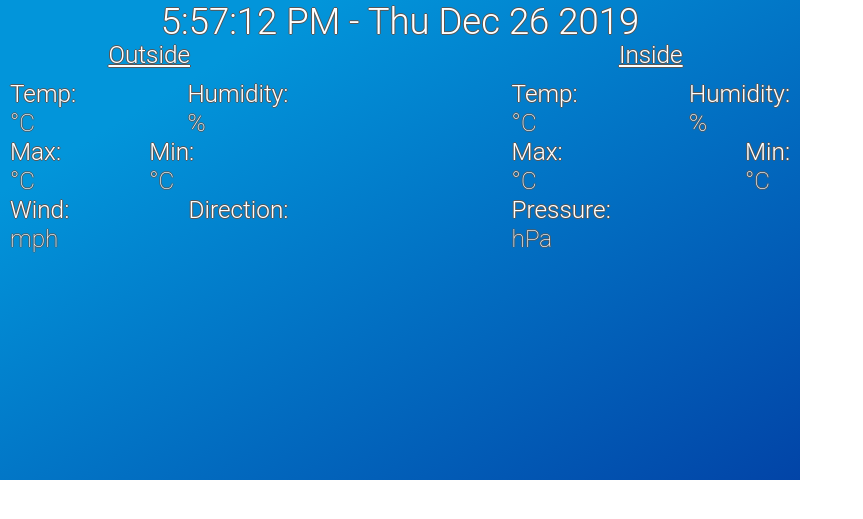
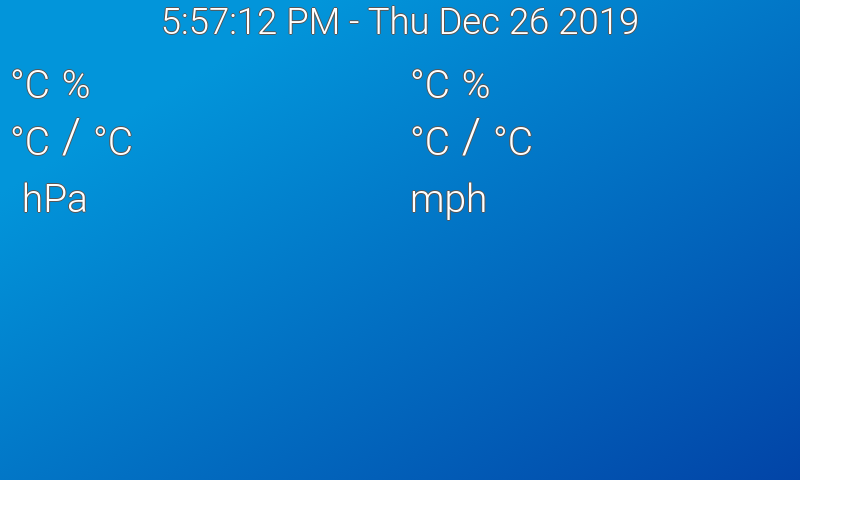
Before and after one commit to JohnELawson/weather-station, a Flask app: page / in a window 1280 px wide. Shown: the top 519 px of the page, without its empty margins (0-863 px from the left). Run offline with Flask 2, Linux system fonts and the light colour scheme; data that the repository does not hold is empty; parts of the project's set-up code (start-up, migrations or seed data) failed here and were passed over.

Commit message:
cleaned up ui

```diff
--- a/web/static/style.css
+++ b/web/static/style.css
@@ -22,52 +22,8 @@ body{
     font-weight: 300;
     font-size: 1.9em;
     margin: 0;
-}
-.container_title{
-    font-size: 0.8em;
-    text-align: center;
-    text-decoration: underline;
-    margin-bottom: 10px;
-}
-.container_sub_title{
-    font-size: 0.8em;
-}
-#current_description{
-    text-transform: capitalize;
-    font-size: 1em;
-    text-align: center;
-}
-.value{
-    font-size: 1.6em;
-}
-.units{
-    font-size: 0.8em;
-    font-weight: 150;
-}
-#forcast_weather_container{
-    flex-wrap: wrap;
-    width: 100%;
-}
-.forcast_container{
-    background-color: lightblue;
-}
-#date_time_container{
-    width: 100%;
-    height: 30px;
-    text-align: center;
-    font-size: 1.2em;
-}
-#current_weather_container{
-    width: 38%;
-    margin: 10px;
-}
-#indoors_weather_container{
-    margin: 10px;
-    width: 38%;
-}
-#weather_image_container{
-    margin: 10px;
-    width: 25%;
+    display: flex;
+    flex-direction: column;
 }
 .row{
     display: flex;
@@ -77,15 +33,48 @@ body{
     display: flex;
     flex-direction: column;
 }
-.space-between{
-    justify-content: space-between;
+#date_time_container{
+    width: 100%;
+    height: 30px;
+    text-align: center;
+    font-size: 1.2em;
 }
-.center {
-    justify-content: center;
+#weather_container{
+    width: 100%;
+    display: flex;
+    flex-direction: row;
+    margin-top: 10px;
+    font-size: 1.6em;
 }
-.fifty {
+#outdoors_weather_container{
     width: 50%;
+    margin: 10px;
+    display: flex;
+    flex-direction: column;
 }
-.right-text {
-    text-align: right;
+#current_description{
+    text-transform: capitalize;
+    font-size: 1em;
+    text-align: center;
 }
+#indoors_weather_container{
+    margin: 10px;
+    width: 50%;
+    display: flex;
+    flex-direction: column;
+}
+.column_container{
+    display: flex;
+    flex-direction: row;
+    justify-content: flex-start;
+}
+.units{
+    font-size: 0.8em;
+    align-self: flex-end;
+}
+#forcast_weather_container{
+    margin: 10px;
+    width: 100%;
+    display: flex;
+    flex-direction: row;
+}
--- a/web/templates/index.html
+++ b/web/templates/index.html
@@ -8,142 +8,86 @@
         <title>Weather</title>
     </head>
 
-    <body class="column">
+    <body>
 
         <div id="date_time_container">
             <div id="current_time"></div>
         </div>
 
-        <div class="row space-between">
+        <div id="weather_container">
 
-            <div id="current_weather_container" class="column center">
+            <div id="outdoors_weather_container">
 
-                <div class="container_title">
-                    Outside
-                </div>
-
-                <!-- outdoors temp humid -->
-                <div class="row space-between">
-                    <div class="column">
-                        <div class="container_sub_title">Temp:</div>
-                        <div class="row">
-                            <div id="current_temp" class="value"></div>
-                            <div class="units">°C</div>
-                        </div>
+                <div class="column_container">
+                    <div class="row">
+                        <div id="current_temp"></div>
+                        <div class="units">°C</div>
                     </div>
-
-                    <div class="column">
-                        <div class="container_sub_title">Humidity:</div>
-                        <div class="row">
-                            <div id="current_humidity" class="value"></div>
-                            <div class="units">%</div>
-                        </div>
+                    &nbsp
+                    <div class="row">
+                        <div id="current_humidity"></div>
+                        <div class="units">%</div>
                     </div>
                 </div>
 
-                <!-- outdoors temp min max -->
-                <div class="row space-between">
-                    <div class="column fifty">
-                        <div class="container_sub_title">Max:</div>
-                        <div class="row right-text">
-                            <div id="current_temp_max" class="value"></div>
-                            <div class="units">°C</div>
-                        </div>
+                <div class="column_container">
+                    <div class="row">
+                        <div id="current_temp_max"></div>
+                        <div class="units">°C</div>
                     </div>
-
-                    <div class="column fifty">
-                        <div class="container_sub_title">Min:</div>
-                        <div class="row right-text">
-                            <div id="current_temp_min" class="value"></div>
-                            <div class="units">°C</div>
-                        </div>
+                    <div class="row">
+                        &nbsp/&nbsp
+                    </div>
+                    <div class="row">
+                        <div id="current_temp_min"></div>
+                        <div class="units">°C</div>
                     </div>
                 </div>
 
-                <!-- wind  -->
-                <div class="row space-between">
-                    <div class="column">
-                        <div class="container_sub_title">Wind:</div>
-                        <div class="row">
-                            <div id="current_wind_speed" class="value"></div>
-                            <div class="units">mph</div>
-                        </div>
-                    </div>
-
-                    <div class="column">
-                        <div class="container_sub_title">Direction:</div>
-                        <div class="row">
-                            <div id="current_wind_direction" class="value"></div>
-                        </div>
+                <div class="column_container">
+                    <div class="row">
+                        <div id="current_pressure"></div>
+                        &nbsp
+                        <div class="units">hPa</div>
                     </div>
                 </div>
 
             </div>
 
-            <div id="weather_image_container" class="column">
-                <div class="column">
-                    <div class="row center">
-                        <img id="current_weather_icon" src=""></img>
+            <div id="indoors_weather_container">
+
+                <div class="column_container">
+                    <div class="row">
+                        <div id="indoor_temp"></div>
+                        <div class="units">°C</div>
                     </div>
-                </div>
-                <div class="column">
-                    <div class="row center">
-                        <div id="current_description" class="value"></div>
-                    </div>
-                </div>
-            </div>
-
-            <div id="indoors_weather_container" class="column center">
-                <div class="container_title">
-                    Inside
-                </div>
-
-                <!-- indoors temp humid -->
-                <div class="row space-between">
-                    <div class="column">
-                        <div class="container_sub_title">Temp:</div>
-                        <div class="row">
-                            <div id="indoor_temp" class="value"></div>
-                            <div class="units">°C</div>
-                        </div>
-                    </div>
-
-                    <div class="column">
-                        <div class="container_sub_title">Humidity:</div>
-                        <div class="row">
-                            <div id="indoor_humidity" class="value"></div>
-                            <div class="units">%</div>
-                        </div>
+                    &nbsp
+                    <div class="row">
+                        <div id="indoor_humidity"></div>
+                        <div class="units">%</div>
                     </div>
                 </div>
 
-                <!-- indoors max min temp -->
-                <div class="row space-between">
-                    <div class="column">
-                        <div class="container_sub_title">Max:</div>
-                        <div class="row">
-                            <div id="indoor_temp_max" class="value"></div>
-                            <div class="units">°C</div>
-                        </div>
+                <div class="column_container">
+                    <div class="row">
+                        <div id="indoor_temp_max"></div>
+                        <div class="units">°C</div>
                     </div>
-
-                    <div class="column">
-                        <div class="container_sub_title">Min:</div>
-                        <div class="row">
-                            <div id="indoor_temp_min" class="value"></div>
-                            <div class="units">°C</div>
-                        </div>
+                    &nbsp/&nbsp
+                    <div class="row">
+                        <div id="indoor_temp_min"></div>
+                        <div class="units">°C</div>
                     </div>
                 </div>
 
-                <!-- pressure -->
-                <div class="row space-between">
-                    <div class="column">
-                        <div class="container_sub_title">Pressure:</div>
-                        <div class="row">
-                            <div id="current_pressure" class="value"></div>
-                            <div class="units">hPa</div>
-                        </div>
+                <div class="column_container">
+                    <div class="row">
+                        <div id="current_wind_speed"></div>
+                        <div class="units">mph</div>
+                    </div>
+                    &nbsp
+                    <div class="row">
+                        <div id="current_wind_direction" class="units"></div>
                     </div>
                 </div>
 
@@ -153,6 +97,18 @@
 
         <div id="forcast_weather_container">
 
+            <div class="column_container">
+                <div class="row">
+                    <img id="current_weather_icon" src=""></img>
+                </div>
+            </div>
+
+            <div class="column_container">
+                <div class="row">
+                    <div id="current_description"></div>
+                </div>
+            </div>
+
         </div>
 
     </body>
```
